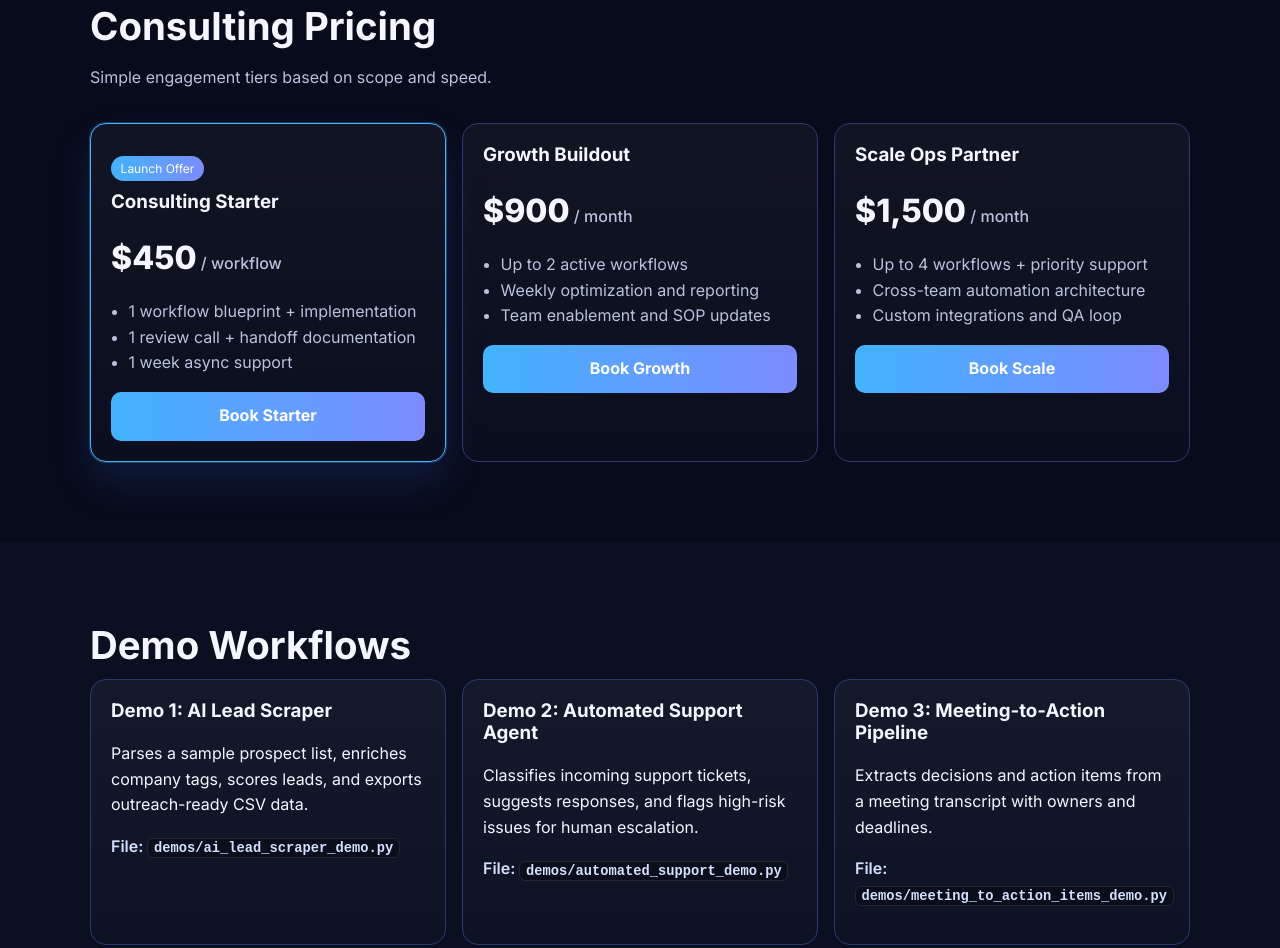
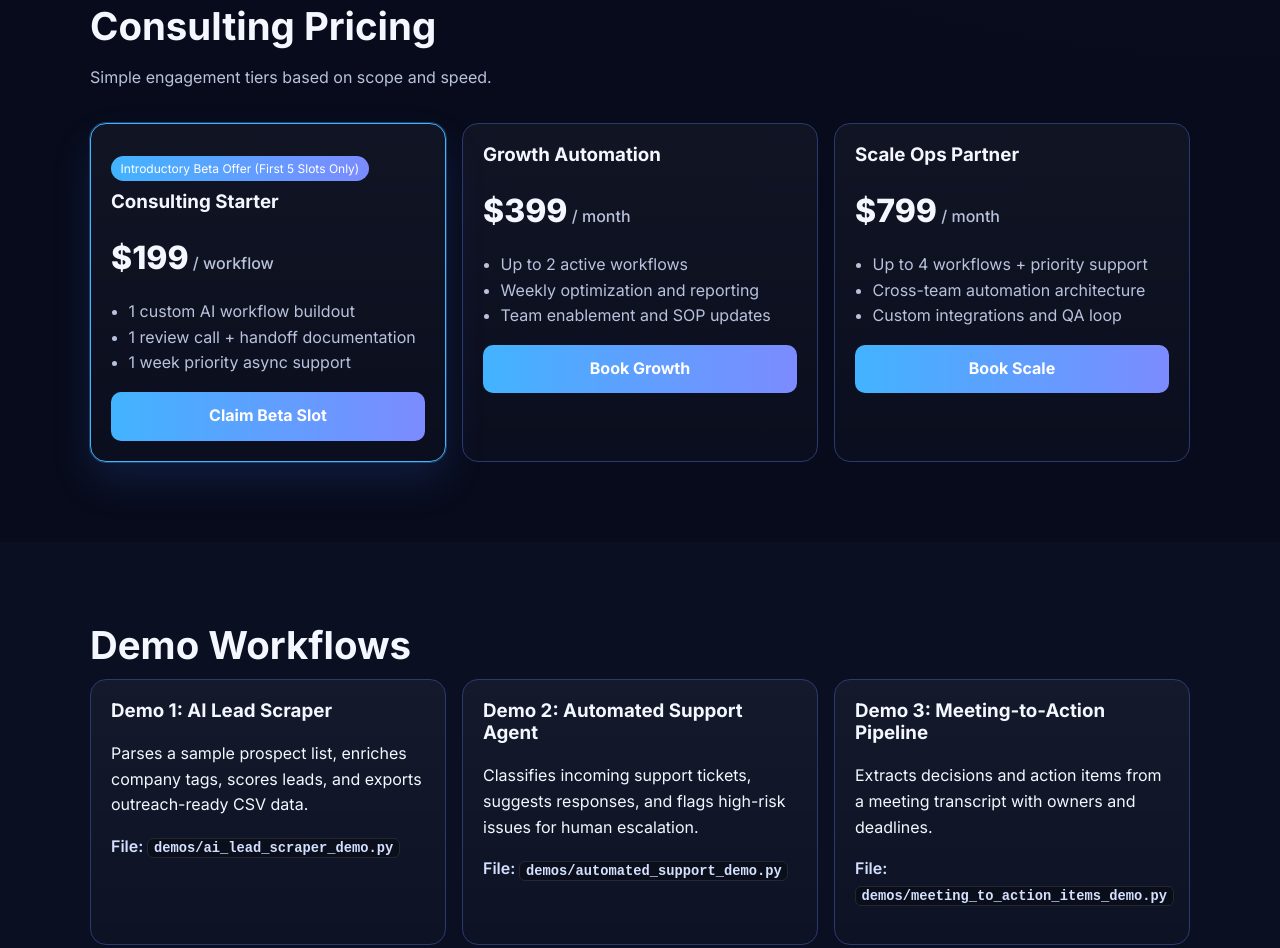
Before and after one commit to jackalAgents/scaleforge-studio, a website: page index.html in a window 1280 px wide. Shown: the part 1386-2334 px from the top of the page. Drawn offline with Linux system fonts and the light colour scheme.

Commit message:
Update pricing to Beta Introductory rates (99)

```diff
--- a/index.html
+++ b/index.html
@@ -94,19 +94,19 @@
       <p class="section-sub">Simple engagement tiers based on scope and speed.</p>
       <div class="pricing-grid">
         <article class="price-card featured">
-          <p class="tag">Launch Offer</p>
+          <p class="tag">Introductory Beta Offer (First 5 Slots Only)</p>
           <h3>Consulting Starter</h3>
-          <p class="price">$450<span> / workflow</span></p>
+          <p class="price">$199<span> / workflow</span></p>
           <ul>
-            <li>1 workflow blueprint + implementation</li>
+            <li>1 custom AI workflow buildout</li>
             <li>1 review call + handoff documentation</li>
-            <li>1 week async support</li>
+            <li>1 week priority async support</li>
           </ul>
-          <a href="#contact" class="btn btn-block">Book Starter</a>
+          <a href="#contact" class="btn btn-block">Claim Beta Slot</a>
         </article>
         <article class="price-card">
-          <h3>Growth Buildout</h3>
-          <p class="price">$900<span> / month</span></p>
+          <h3>Growth Automation</h3>
+          <p class="price">$399<span> / month</span></p>
           <ul>
             <li>Up to 2 active workflows</li>
             <li>Weekly optimization and reporting</li>
@@ -116,7 +116,7 @@
         </article>
         <article class="price-card">
           <h3>Scale Ops Partner</h3>
-          <p class="price">$1,500<span> / month</span></p>
+          <p class="price">$799<span> / month</span></p>
           <ul>
             <li>Up to 4 workflows + priority support</li>
             <li>Cross-team automation architecture</li>
@@ -164,9 +164,9 @@
         <label>Company<input type="text" name="company" /></label>
         <label>Monthly Ops Budget
           <select name="budget">
-            <option value="$450-$900">$450-$900</option>
-            <option value="$900-$1500">$900-$1,500</option>
-            <option value="$1500+">$1,500+</option>
+            <option value="$199-$399">$199-$399</option>
+            <option value="$399-$799">$399-$799</option>
+            <option value="$799+">$799+</option>
           </select>
         </label>
         <label>Main Workflow Pain Point<textarea name="message" rows="4" required></textarea></label>
@@ -184,10 +184,3 @@
   <script src="script.js"></script>
 </body>
 </html>
-src="script.js"></script>
-</body>
-</html>
-/body>
-</html>
-ody>
-</html>
```
